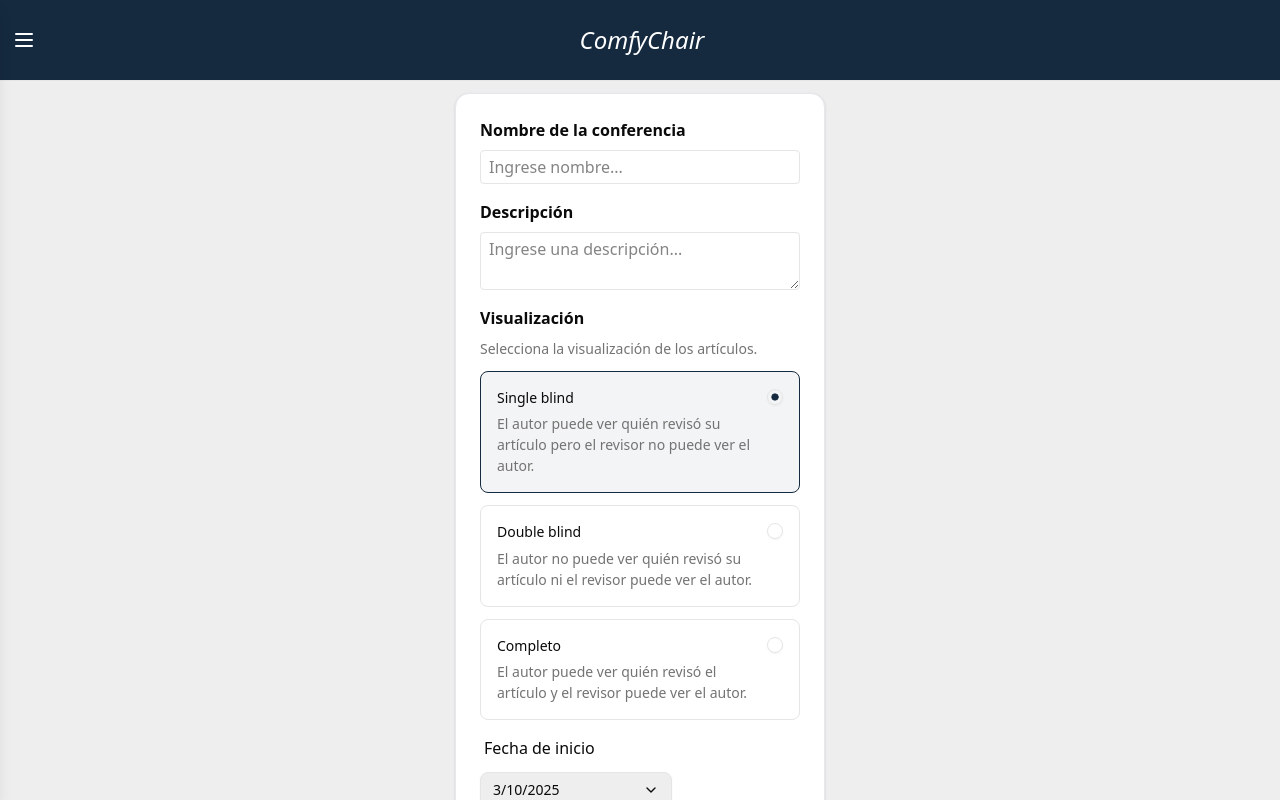
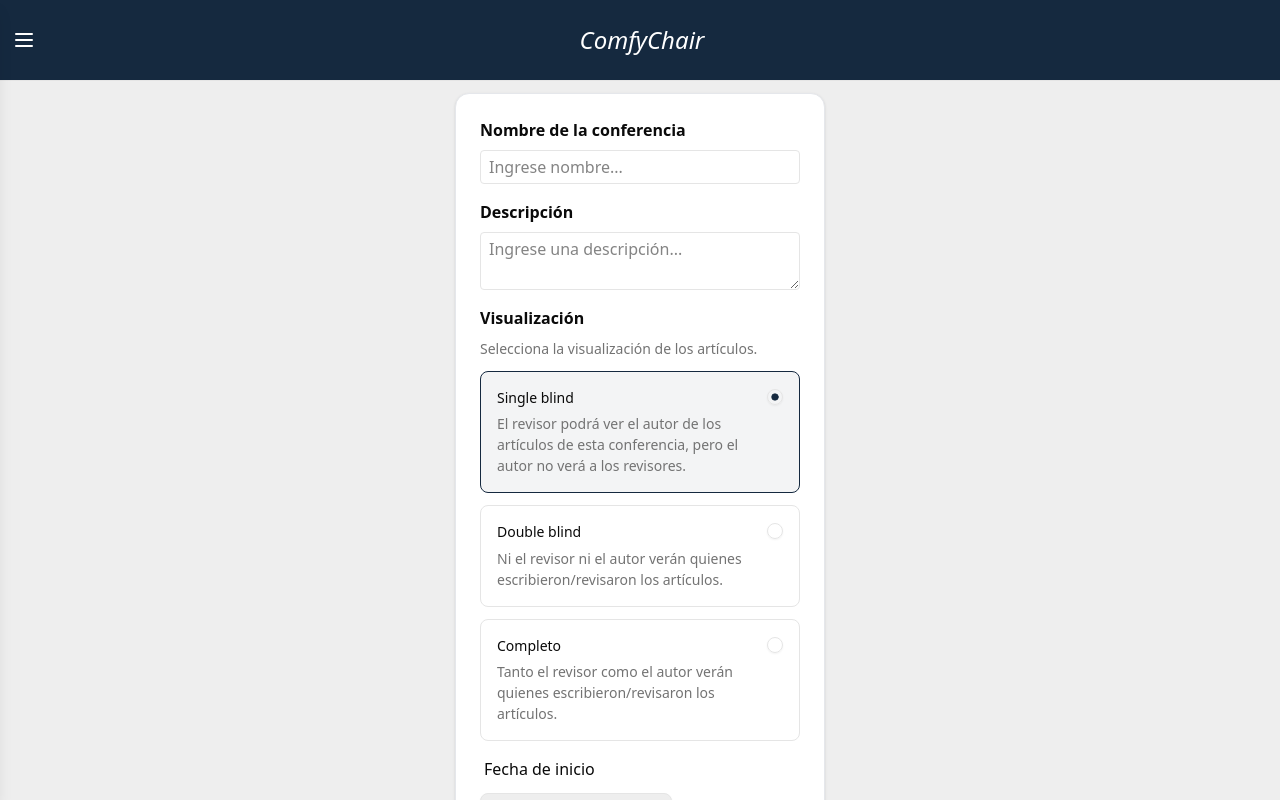
Before and after one commit to MAPAW-UNLP/comfy-chair-2025, a React (Vite) app: page /conferencias/alta-conferencia in a window 1280 px wide. Shown: the top 800 px of the page. Built offline with nearby package versions, Linux system fonts and the light colour scheme.

Commit message:
Explicacion de vistas

```diff
--- a/src/components/Administrador/Visualizacion.tsx
+++ b/src/components/Administrador/Visualizacion.tsx
@@ -51,8 +51,7 @@
                 <FieldContent>
                   <FieldTitle>Single blind</FieldTitle>
                   <FieldDescription>
-                    El autor puede ver quién revisó su artículo pero el revisor
-                    no puede ver el autor.
+                    El revisor podrá ver el autor de los artículos de esta conferencia, pero el autor no verá a los revisores.
                   </FieldDescription>
                 </FieldContent>
                 <RadioGroupItem value="single blind" id="single blind" />
@@ -64,8 +63,7 @@
                 <FieldContent>
                   <FieldTitle>Double blind</FieldTitle>
                   <FieldDescription>
-                    El autor no puede ver quién revisó su artículo ni el revisor
-                    puede ver el autor.
+                    Ni el revisor ni el autor verán quienes escribieron/revisaron los artículos.
                   </FieldDescription>
                 </FieldContent>
                 <RadioGroupItem value="double blind" id="double blind" />
@@ -77,8 +75,7 @@
                 <FieldContent>
                   <FieldTitle>Completo</FieldTitle>
                   <FieldDescription>
-                    El autor puede ver quién revisó el artículo y el revisor
-                    puede ver el autor.
+                    Tanto el revisor como el autor verán quienes escribieron/revisaron los artículos.
                   </FieldDescription>
                 </FieldContent>
                 <RadioGroupItem value="completo" id="completo" />
```
